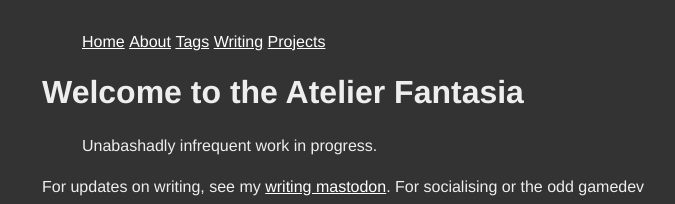
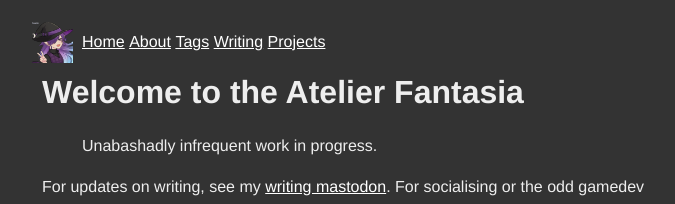
Before and after one commit to afantasia-me/afantasia-me.github.io, a Jekyll site: the page built from index.md, in a window 1280 px wide. Shown: the top 204 px of the page, without its empty margins (278-953 px from the left). Built offline with Jekyll 4.4.1, drawn with Linux system fonts in a browser that asks for light colours.

Commit message:
Icon on nav bar

```diff
--- a/_layouts/default.html
+++ b/_layouts/default.html
@@ -5,11 +5,12 @@
     <meta charset="utf-8">
     <!-- A stylesheet I've had sitting around for a long time, apologies I can't cite it -->
     <link rel="stylesheet" type="text/css" href="/revere.css">
-    <!-- thanks to Sangled for their wonderful picrew creator -->
+    <!-- See About page /about for credits -->
     <link rel="shortcut icon" type="image/png" href="/favicon.png">
   </head>
 <body>
 <nav>
+  <img src="/favicon.png" alt="Icon" />
   <ul>
     <li><a href="/">Home</a></li>
     <li><a href="/about">About</a></li>
--- a/revere.css
+++ b/revere.css
@@ -33,6 +33,12 @@ td,
 th {
   border: 1px solid #222;
   padding: 8px;
+}
+
+nav img {
+  float: left;
+  height: 2.6em;
+  margin: -0.65em -0.65em;
 }
 
 nav ul li {
```
